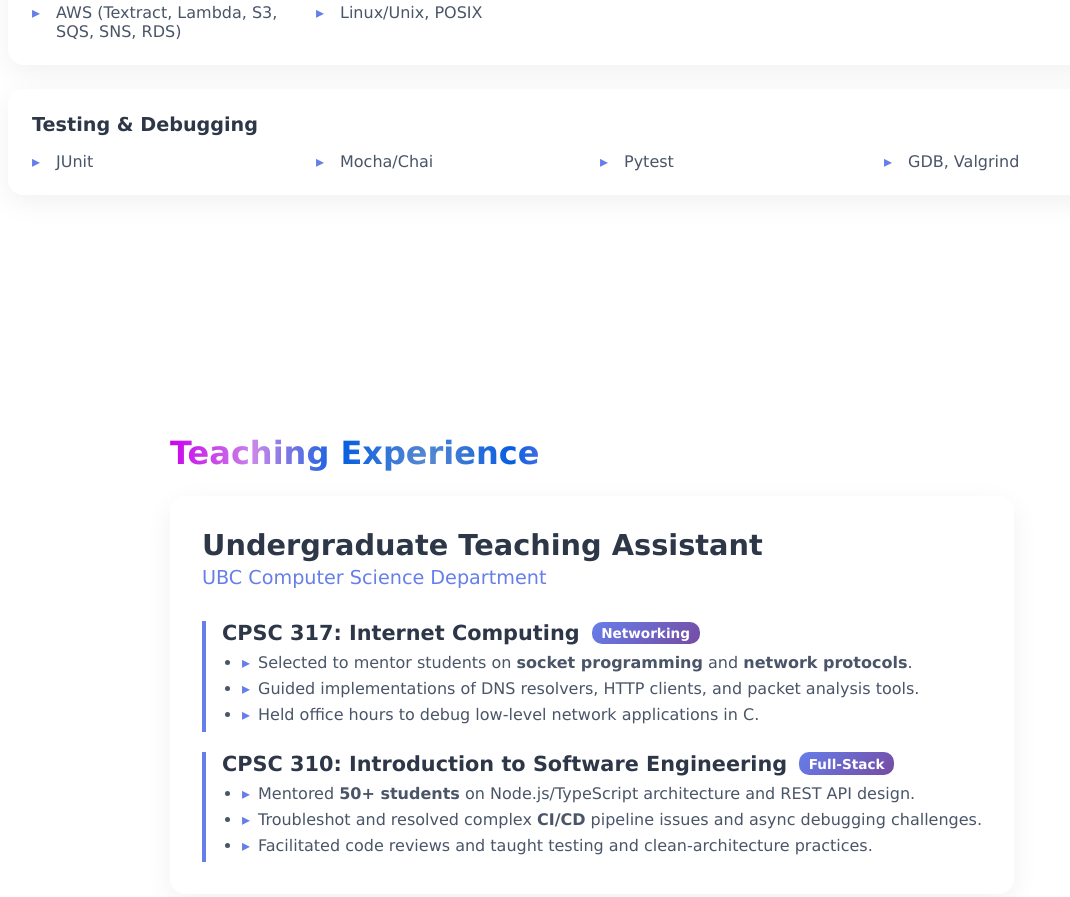
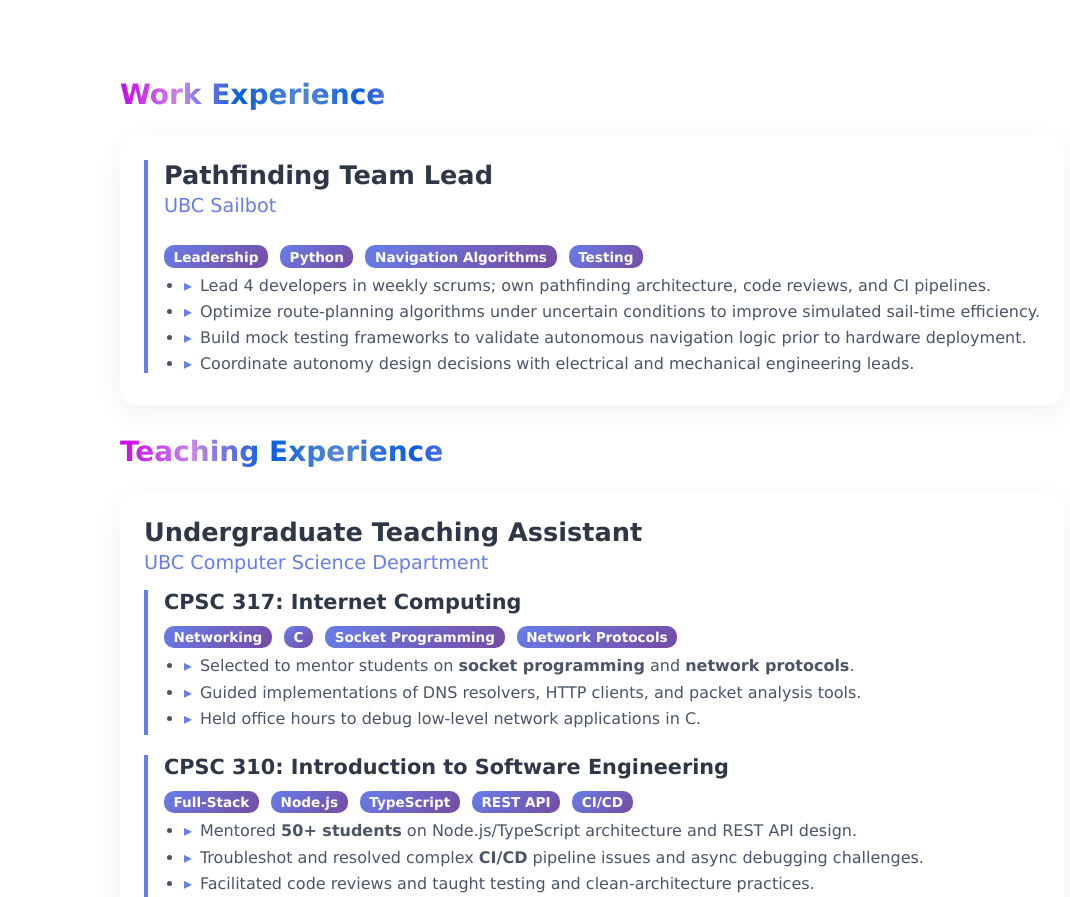
Before and after one commit to raghumanimehta/PortfolioWebsiteReact, a React (Vite) app: page / in a window 1280 px wide. Shown: the part 1900-2797 px from the top of the page, without its empty margins (48-1118 px from the left). Built offline with nearby package versions, Linux system fonts and the light colour scheme.

Commit message:
added pathfinding exp

```diff
--- a/src/components/Experience.jsx
+++ b/src/components/Experience.jsx
@@ -4,6 +4,32 @@ import "./styles/Experience.css";
 function Experience() {
     return (
         <section className="experience">
+            <h2><span className='highlight'>Work Experience</span></h2>
+            <div className="experience-item">
+                    <div className="course">
+                        <div className="course-header">
+                            <div className="experience-header">
+                                <h3>Pathfinding Team Lead</h3>
+                                <p className="company">
+                                    <a href="https://ubcsailbot.org/" target="_blank" rel="noopener noreferrer">UBC Sailbot</a>
+                                </p>
+                            </div>
+                            <div className="tech-tags">
+                                <span className="course-tag">Leadership</span>
+                                <span className="course-tag">Python</span>
+                                <span className="course-tag">Navigation Algorithms</span>
+                                <span className="course-tag">Testing</span>
+                            </div>
+                        </div>
+                        <ul>
+                            <li>Lead 4 developers in weekly scrums; own pathfinding architecture, code reviews, and CI pipelines.</li>
+                            <li>Optimize route-planning algorithms under uncertain conditions to improve simulated sail-time efficiency.</li>
+                            <li>Build mock testing frameworks to validate autonomous navigation logic prior to hardware deployment.</li>
+                            <li>Coordinate autonomy design decisions with electrical and mechanical engineering leads.</li>
+                        </ul>
+                    </div>
+                </div>
+
             <h2><span className="highlight">Teaching Experience</span></h2>
             <div className="experience-item">
                 <div className="experience-header">
@@ -17,7 +43,12 @@ function Experience() {
                     <div className="course">
                         <div className="course-header">
                             <h4>CPSC 317: Internet Computing</h4>
-                            <span className="course-tag">Networking</span>
+                            <div className="tech-tags">
+                                <span className="course-tag">Networking</span>
+                                <span className="course-tag">C</span>
+                                <span className="course-tag">Socket Programming</span>
+                                <span className="course-tag">Network Protocols</span>
+                            </div>
                         </div>
                         <ul>
                             <li>Selected to mentor students on <strong>socket programming</strong> and <strong>network protocols</strong>.</li>
@@ -29,7 +60,13 @@ function Experience() {
                     <div className="course">
                         <div className="course-header">
                             <h4>CPSC 310: Introduction to Software Engineering</h4>
-                            <span className="course-tag">Full-Stack</span>
+                            <div className="tech-tags">
+                                <span className="course-tag">Full-Stack</span>
+                                <span className="course-tag">Node.js</span>
+                                <span className="course-tag">TypeScript</span>
+                                <span className="course-tag">REST API</span>
+                                <span className="course-tag">CI/CD</span>
+                            </div>
                         </div>
                         <ul>
                             <li>Mentored <strong>50+ students</strong> on Node.js/TypeScript architecture and REST API design.</li>
--- a/src/components/Intro.jsx
+++ b/src/components/Intro.jsx
@@ -5,12 +5,12 @@ import profilePic from '../assets/profile-picture.jpg';
 
 function Intro() {
     return (
-        <div className='outer-container'>
+        <div className='outer-container full-height'>
             <div className='dp-container'>
                 <img src={profilePic} alt="Raghumani Mehta" />
             </div>
             <div className="intro">
-                <h1>Hi, I'm <span className="highlight">Raghumani Mehta</span>.</h1>
+                <h1>Hi, I'm <span className="highlight name">Raghumani Mehta</span>.</h1>
                 <h3>
                     <span>Systems Developer</span> |
                     <span>Pathfinding Lead</span> @ <a href="https://ubcsailbot.org/" target="_blank" rel="noopener noreferrer">UBC Sailbot</a> |
--- a/src/components/Navbar.jsx
+++ b/src/components/Navbar.jsx
@@ -28,6 +28,15 @@ function Navbar() {
     const scrollToSection = (sectionId) => {
         const element = document.getElementById(sectionId);
         if (element) {
+            if (element.id === "experience") {
+                const offset = 30;
+                const elementPosition = element.getBoundingClientRect().top + window.scrollY;
+                window.scrollTo({
+                    top: elementPosition + offset,
+                    behavior: "smooth"
+                });
+                return;
+            }
             element.scrollIntoView({ behavior: "smooth" });
         }
     };
--- a/src/components/styles/Experience.css
+++ b/src/components/styles/Experience.css
@@ -13,17 +13,17 @@
 .experience-item {
     background: rgba(255, 255, 255, 0.88);
     backdrop-filter: blur(8px);
-    padding: 2rem;
+    padding: 1.5rem;
     border-radius: 16px;
     box-shadow: 0 8px 28px rgba(0, 0, 0, 0.06);
 }
 
 .experience-header {
-    margin-bottom: 2rem;
+    margin-bottom: 1rem;
 }
 
 .experience-header h3 {
-    font-size: 1.8rem;
+    font-size: 1.6rem;
     color: #2d3748;
     margin: 0 0 0.25rem 0;
 }
@@ -58,15 +58,21 @@
 
 .course-header {
     display: flex;
-    align-items: center;
+    flex-direction: column;
     gap: 0.75rem;
-    flex-wrap: wrap;
 }
 
 .course-header h4 {
     font-size: 1.3rem;
     color: #2d3748;
     margin: 0;
+}
+
+.tech-tags {
+    display: flex;
+    align-items: center;
+    gap: 0.75rem;
+    flex-wrap: wrap;
 }
 
 .course-tag {
--- a/src/components/styles/Intro.css
+++ b/src/components/styles/Intro.css
@@ -19,6 +19,7 @@
     grid-template-columns: auto 1fr;
     gap: 2rem;
     align-items: center; /* centers image vertically with text */
+    padding-top: 2rem;
 }
 
 .dp-container {
--- a/src/components/styles/Skills.css
+++ b/src/components/styles/Skills.css
@@ -12,8 +12,8 @@
 
 /* Stack categories vertically (one card per row) */
 .skills-container {
-    display: flex;
-    flex-direction: column;
+    display: grid;
+    grid-template-columns: repeat(2, minmax(0, 1fr));
     gap: 1.5rem;
 }
 
--- a/style.css
+++ b/style.css
@@ -1,3 +1,8 @@
+:root {
+    --intro-h1-size: 2.5rem;
+    --navbar-offset: 80px; /* adjust if navbar height changes */
+}
+
 * {
     font-family:Verdana, Geneva, Tahoma, sans-serif;
     /* font-size: 1rem; */
@@ -40,10 +45,6 @@ html {
     padding: 0.5rem 1rem;
 }
 
-:root {
-    --navbar-offset: 80px; /* adjust if navbar height changes */
-}
-
 /* Give each section near-full viewport height and center content */
 .content {
     scroll-snap-type: y mandatory;
@@ -51,12 +52,16 @@ html {
 
 /* sections take viewport height minus navbar offset */
 .content > section {
-    min-height: calc(100vh - var(--navbar-offset));
     display: flex;
-    align-items: center;       /* vertical centering */
-    padding: 3rem 1.5rem;      /* space inside the section */
+    align-items: center;
+    padding: 1rem 1rem;      /* Reduced from 3rem 1.5rem */
     box-sizing: border-box;
     scroll-snap-align: start;
+}
+
+/* New rule for full-height sections */
+.content > section.full-height {
+    min-height: calc(100vh - var(--navbar-offset));
 }
 
 /* slightly reduce offset on small screens */
@@ -64,7 +69,6 @@ html {
     :root { --navbar-offset: 64px; }
     .content > section {
         padding: 2rem 1rem;
-        min-height: calc(100vh - var(--navbar-offset));
     }
 }
 
@@ -81,6 +85,11 @@ html {
     background-clip: text;
     background-size: 150% 150%;  /* For animation */
     animation: pulse 5s ease infinite;
+    font-size: 1.75rem;
+}
+
+.intro h1 .name {
+    font-size: var(--intro-h1-size);
 }
 
 @keyframes pulse {
```
